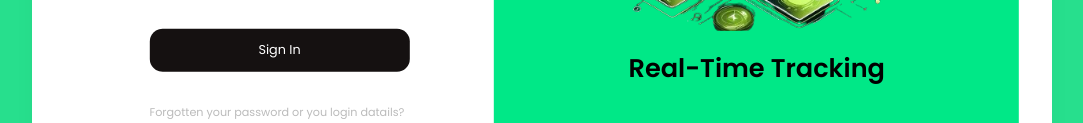
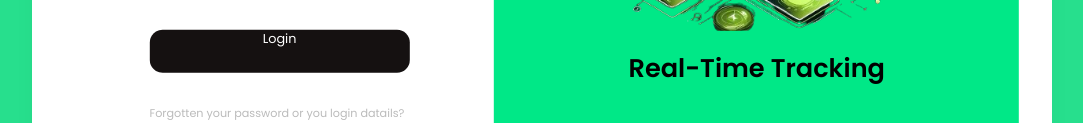
Before and after one commit to AgriGenius/AgriManagement, a plain HTML site: page LoginSignIn/index.html in a window 1280 px wide. Shown: the part 501-624 px from the top of the page, without its empty margins (98-1181 px from the left). Drawn offline with Linux system fonts and the light colour scheme.

Commit message:
Update index.html

```diff
--- a/LoginSignIn/index.html
+++ b/LoginSignIn/index.html
@@ -39,7 +39,7 @@
                 <label>Password</label>
               </div>
 
-              <input type="submit" value="Sign In" class="sign-btn" id="login" />
+              <a class="sign-btn" id="login">Login</a>
 
               <p class="text">
                 Forgotten your password or you login datails?
```
